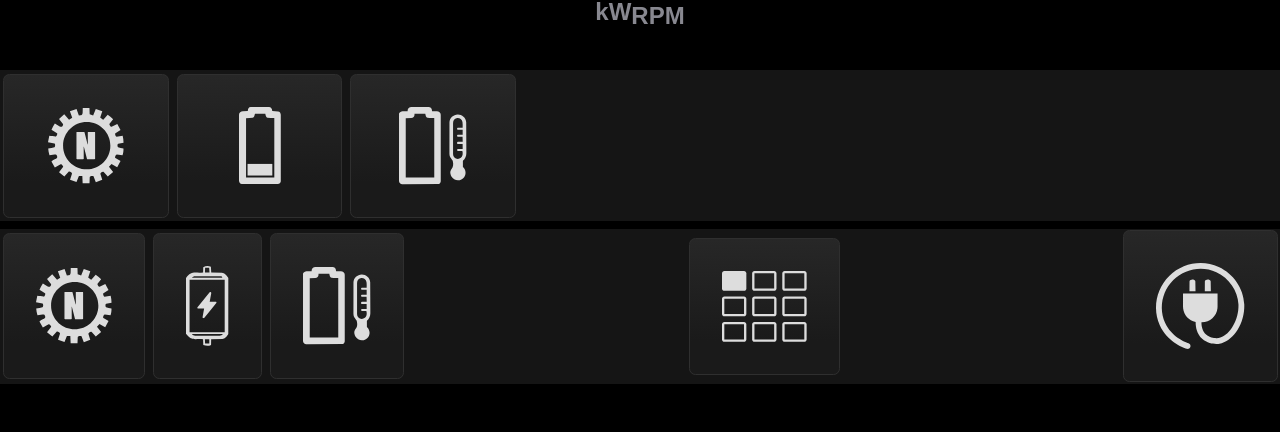
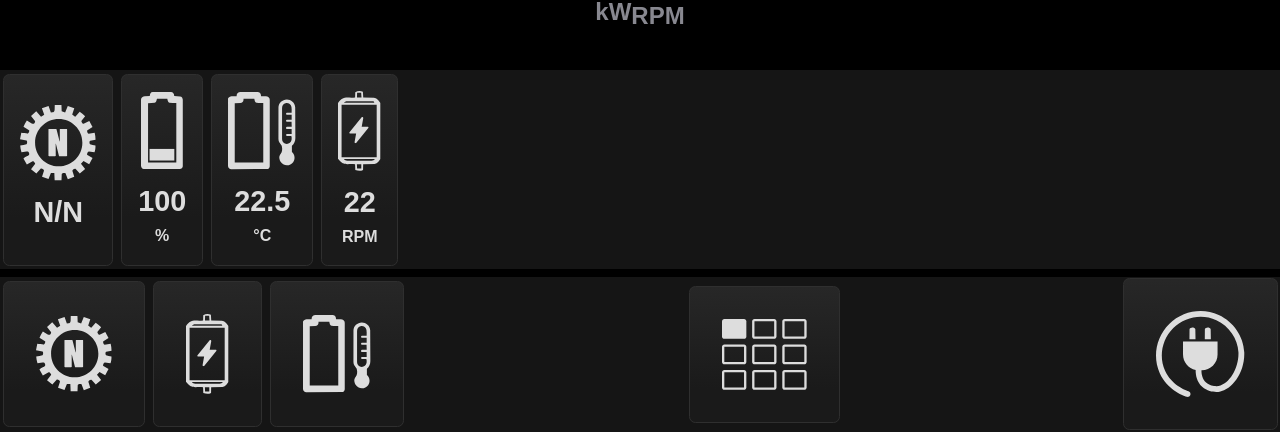
Before and after one commit to christian-braimah/epiroc-sim, a Next.js app: page / in a window 1280 px wide. Shown: the part 454-886 px from the top of the page. Before the commit the page ends 838 px from the top, so only its background shows below. Built offline with nearby package versions, Linux system fonts and the light colour scheme; a web font is replaced by a local one.

Commit message:
feat: Display metric values and units in the middle row, add Motor Temperature, and refine flex layouts in global styles.

```diff
--- a/app/globals.css
+++ b/app/globals.css
@@ -12,6 +12,7 @@ body{
 .top-row{
     background-color: #151515;
     padding: 0.1rem;
+    flex-flow: row wrap;
 
 }
 
@@ -19,8 +20,8 @@ body{
     background-color: #151515;
     padding: 0.1rem;
     display: flex;
+    flex-flow: row wrap;
     justify-content: space-between;
-    height: 100%;
 }
 .middle-row__left{
     display: flex;
@@ -33,7 +34,6 @@ body{
     display: flex;
     align-items: center;
     justify-content: space-between;
-    height: 100%;
 }
 
 .bottom-row__left{
@@ -58,7 +58,7 @@ body{
 
 .btn.btn-bottom, .btn.btn-middle{
     display: flex;
-    flex-flow:column wrap;
+   flex-direction: column;
     padding: 2rem;
     aspect-ratio: 1.15 / 1;
     justify-content: center;
@@ -70,7 +70,20 @@ background: linear-gradient(180deg, #272727 0.41%, #1A1A1A 75.31%, #1A1A1A 99.64
 
 }
 
+.btn.btn-middle{
+    padding: 1rem;
+}
 
+.middle-row__value{
+    font-size: 1.8rem;
+    font-weight: 900;
+    color: #DDDDDD;
+}
+.middle-row__unit{
+    font-size: 1rem;
+    font-weight: 900;
+    color: #DDDDDD;
+}
 .gauge-section{
     height: 50vh;
     display: flex;
--- a/components/MiddleRow/MiddleRow.tsx
+++ b/components/MiddleRow/MiddleRow.tsx
@@ -1,24 +1,37 @@
 import GearRatio from "./middleRowIcons/gearRatio";
 import BatteryPercentage from "./middleRowIcons/batteryPercentage";
-import BatteryTemperature from "./middleRowIcons/batteryTemperature";
-
+import BatteryTemperature from "@/components/MiddleRow/middleRowIcons/batteryTemperature";
+import MotorStatus from "@/components/TopRow/topRowIcons/motorStatus";
 
 let defaultColor = "#DDDDDD";
 let middleRowIcons = [
     {
         id: 1,
         name: "Gear Ratio",
-        icon: <GearRatio color={defaultColor} />
+        icon: <GearRatio color={defaultColor} />,
+        value: "N/N",
+        unit: ""
     },
     {
         id: 2,
         name: "Battery Percentage",
-        icon: <BatteryPercentage color={defaultColor} />
+        icon: <BatteryPercentage color={defaultColor} />,
+        value: "100",
+        unit: "%"
     },
     {
         id:3,
         name: "Battery Temperature",
-        icon: <BatteryTemperature color={defaultColor} />
+        icon: <BatteryTemperature color={defaultColor} />,
+        value: "22.5",
+        unit: "°C"
+    },
+    {
+        id:4,
+        name: "Motor Temperature",
+        icon: <MotorStatus color={defaultColor} />,
+        value: "22",
+        unit: "RPM"
     }
 ]
 
@@ -29,6 +42,10 @@ export default function MiddleRow() {
                 {middleRowIcons.map((icon) => (
                     <div key={icon.id} className="btn btn-middle">
                         {icon.icon}
+                       <div className="flex flex-col items-center">
+                         <p className="middle-row__value">{icon.value}</p>
+                        <p className="middle-row__unit">{icon.unit}</p>
+                       </div>
                     </div>
                 ))}
 
```
